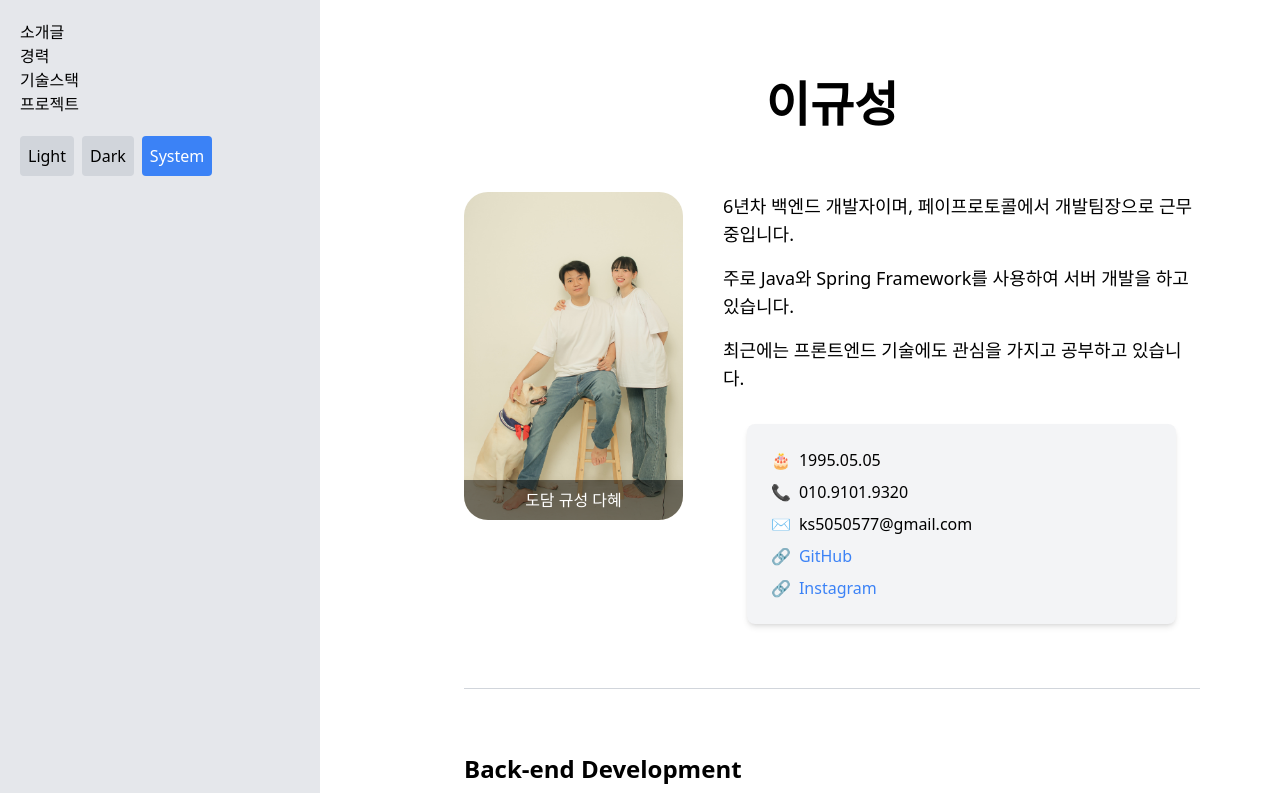
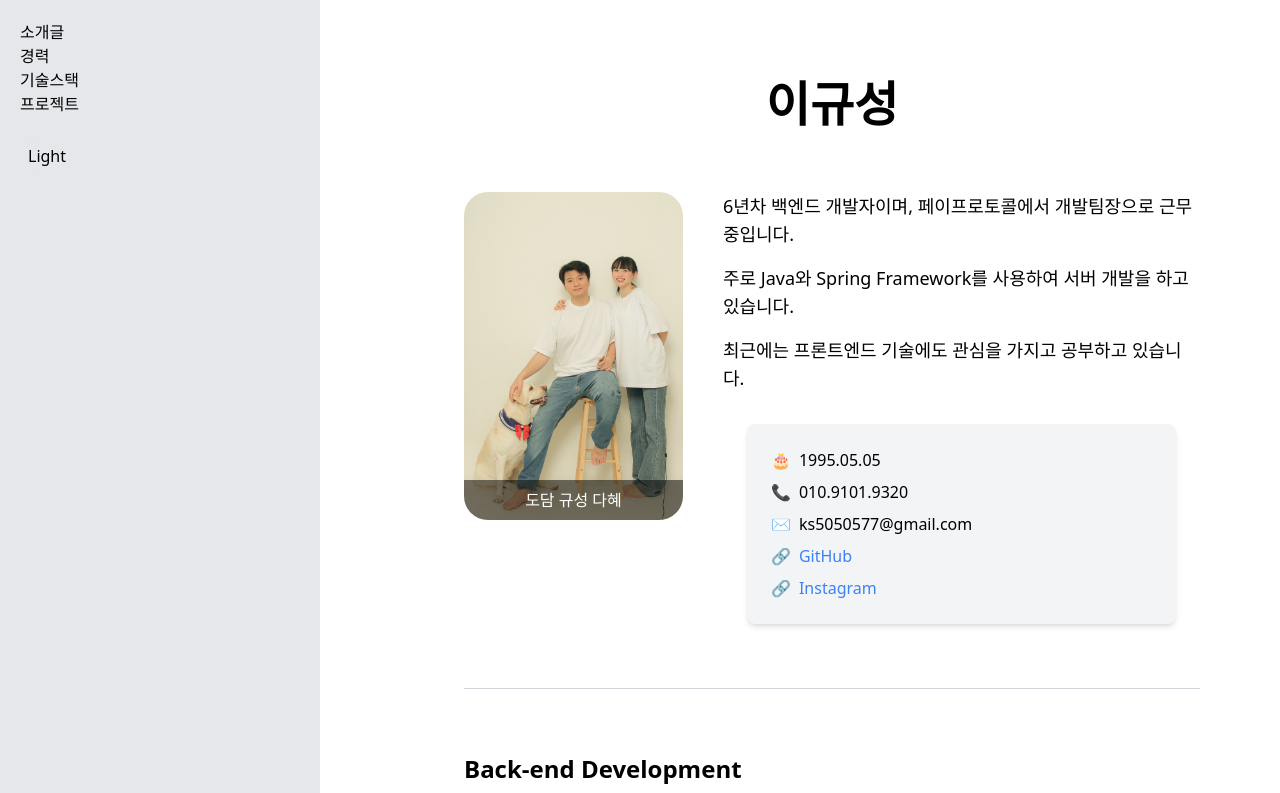
Before and after one commit to kyusung-project/about, a Next.js app: page / in a window 1280 px wide. Shown: the top 793 px of the page. Built offline with nearby package versions, Linux system fonts and the light colour scheme.

Commit message:
fix: 다크모드 버튼 개선

```diff
--- a/app/layout.tsx
+++ b/app/layout.tsx
@@ -1,7 +1,7 @@
 import type { Metadata } from "next";
 import localFont from "next/font/local";
 import "./globals.css";
-import Sidebar from "./sidebar";
+import Sidebar from "../components/sidebar";
 
 const geistSans = localFont({
   src: "./fonts/GeistVF.woff",
--- a/app/sidebar.tsx
+++ /dev/null
@@ -1,87 +0,0 @@
-"use client";
-import Link from "next/link";
-import { useEffect, useState } from "react";
-
-export default function Sidebar() {
-  const [theme, setTheme] = useState("system");
-
-  useEffect(() => {
-    const savedTheme = localStorage.getItem("theme");
-    if (savedTheme) {
-      setTheme(savedTheme);
-    } else {
-      setTheme("system");
-    }
-  }, []);
-
-  useEffect(() => {
-    if (theme === "dark") {
-      document.documentElement.classList.add("dark");
-      localStorage.setItem("theme", "dark");
-    } else if (theme === "light") {
-      document.documentElement.classList.remove("dark");
-      localStorage.setItem("theme", "light");
-    } else {
-      const prefersDark = window.matchMedia(
-        "(prefers-color-scheme: dark)"
-      ).matches;
-      if (prefersDark) {
-        document.documentElement.classList.add("dark");
-      } else {
-        document.documentElement.classList.remove("dark");
-      }
-      localStorage.removeItem("theme");
-    }
-  }, [theme]);
-
-  return (
-    <div className="w-1/4 bg-gray-200 dark:bg-gray-800 text-black dark:text-white p-5">
-      <ul>
-        <li>
-          <Link href="/introduction">소개글</Link>
-        </li>
-        <li>
-          <Link href="/experience">경력</Link>
-        </li>
-        <li>
-          <Link href="/techstack">기술스택</Link>
-        </li>
-        <li>
-          <Link href="/projects">프로젝트</Link>
-        </li>
-      </ul>
-      <div className="mt-5">
-        <button
-          onClick={() => setTheme("light")}
-          className={`p-2 rounded ${
-            theme === "light"
-              ? "bg-blue-500 text-white"
-              : "bg-gray-300 dark:bg-gray-700"
-          }`}
-        >
-          Light
-        </button>
-        <button
-          onClick={() => setTheme("dark")}
-          className={`p-2 rounded ml-2 ${
-            theme === "dark"
-              ? "bg-blue-500 text-white"
-              : "bg-gray-300 dark:bg-gray-700"
-          }`}
-        >
-          Dark
-        </button>
-        <button
-          onClick={() => setTheme("system")}
-          className={`p-2 rounded ml-2 ${
-            theme === "system"
-              ? "bg-blue-500 text-white"
-              : "bg-gray-300 dark:bg-gray-700"
-          }`}
-        >
-          System
-        </button>
-      </div>
-    </div>
-  );
-}
--- /dev/null
+++ b/components/dark-mode-toggle.tsx
@@ -0,0 +1,82 @@
+"use client";
+
+import { useState, useEffect } from "react";
+
+export default function DarkModeToggle() {
+  const [theme, setTheme] = useState("system");
+  const [isDark, setIsDark] = useState(false);
+
+  useEffect(() => {
+    const savedTheme = localStorage.getItem("theme");
+    if (savedTheme) {
+      setTheme(savedTheme);
+    } else {
+      setTheme("system");
+    }
+    const prefersDark = window.matchMedia(
+      "(prefers-color-scheme: dark)"
+    ).matches;
+    setIsDark(prefersDark);
+  }, []);
+
+  useEffect(() => {
+    if (theme === "dark") {
+      document.documentElement.classList.add("dark");
+      localStorage.setItem("theme", "dark");
+      setIsDark(true);
+    } else if (theme === "light") {
+      document.documentElement.classList.remove("dark");
+      localStorage.setItem("theme", "light");
+      setIsDark(false);
+    } else {
+      const prefersDark = window.matchMedia(
+        "(prefers-color-scheme: dark)"
+      ).matches;
+      if (prefersDark) {
+        document.documentElement.classList.add("dark");
+        setIsDark(true);
+      } else {
+        document.documentElement.classList.remove("dark");
+        setIsDark(false);
+      }
+      localStorage.removeItem("theme");
+    }
+  }, [theme]);
+
+  return (
+    <div className="relative group">
+      {/* 메인 버튼 */}
+      <button className="p-2 bg-gray-200 dark:bg-gray-700 text-black dark:text-white rounded-full transition-all duration-300">
+        {isDark ? "Dark" : "Light"}
+      </button>
+
+      {/* 옵션 선택 (마우스 오버 시 표시) */}
+      <div className="absolute left-0 top-full mt-2 bg-gray-200 dark:bg-gray-700 text-black dark:text-white rounded-lg p-2 opacity-0 group-hover:opacity-100 transition-all duration-300 ease-in-out transform scale-y-0 group-hover:scale-y-100 origin-top">
+        <button
+          className={`block w-full text-left px-4 py-2 hover:bg-gray-300 dark:hover:bg-gray-600 ${
+            theme === "light" ? "bg-gray-300 dark:bg-gray-600" : ""
+          }`}
+          onClick={() => setTheme("light")}
+        >
+          Light
+        </button>
+        <button
+          className={`block w-full text-left px-4 py-2 hover:bg-gray-300 dark:hover:bg-gray-600 ${
+            theme === "dark" ? "bg-gray-300 dark:bg-gray-600" : ""
+          }`}
+          onClick={() => setTheme("dark")}
+        >
+          Dark
+        </button>
+        <button
+          className={`block w-full text-left px-4 py-2 hover:bg-gray-300 dark:hover:bg-gray-600 ${
+            theme === "system" ? "bg-gray-300 dark:bg-gray-600" : ""
+          }`}
+          onClick={() => setTheme("system")}
+        >
+          System
+        </button>
+      </div>
+    </div>
+  );
+}
--- /dev/null
+++ b/components/sidebar.tsx
@@ -0,0 +1,26 @@
+import Link from "next/link";
+import DarkModeToggle from "./dark-mode-toggle";
+
+export default function Sidebar() {
+  return (
+    <div className="w-1/4 bg-gray-200 dark:bg-gray-800 text-black dark:text-white p-5">
+      <ul>
+        <li>
+          <Link href="/introduction">소개글</Link>
+        </li>
+        <li>
+          <Link href="/experience">경력</Link>
+        </li>
+        <li>
+          <Link href="/techstack">기술스택</Link>
+        </li>
+        <li>
+          <Link href="/projects">프로젝트</Link>
+        </li>
+      </ul>
+      <div className="mt-5">
+        <DarkModeToggle />
+      </div>
+    </div>
+  );
+}
```
